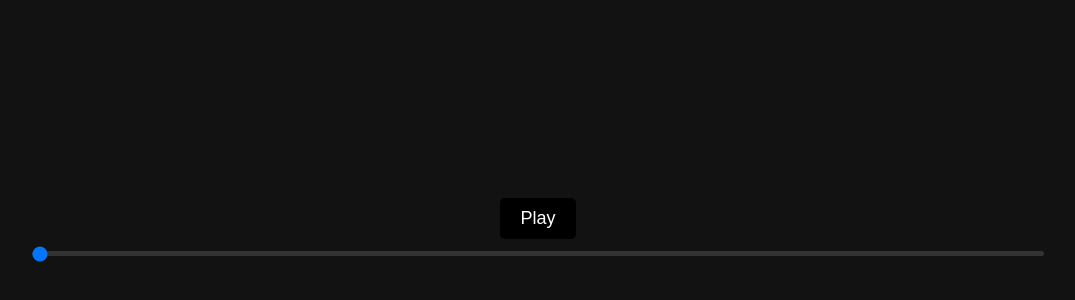
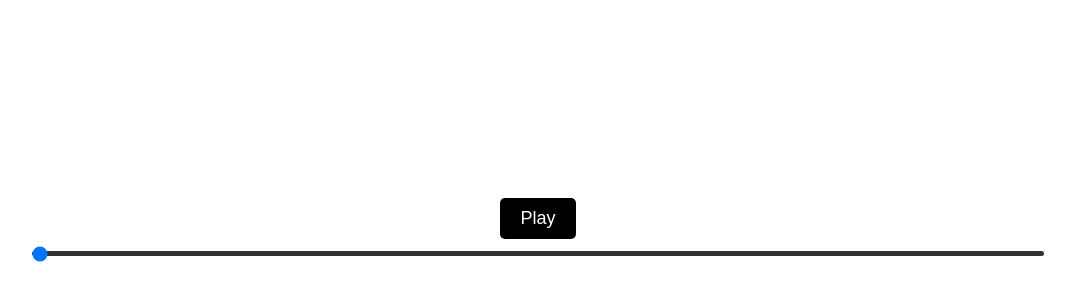
Before and after one commit to jOaawd/OverAndOver, a plain HTML site: page index.html in a window 1280 px wide. Shown: the part 180-480 px from the top of the page, without its empty margins (102-1177 px from the left). Drawn offline with Linux system fonts and the light colour scheme.

Commit message:
Update index.html

```diff
--- a/index.html
+++ b/index.html
@@ -29,7 +29,7 @@
     </script>
     <style>
         body {
-            background: #121212;
+            background: transparent;
             color: white;
             font-family: Arial, sans-serif;
             display: flex;
```
